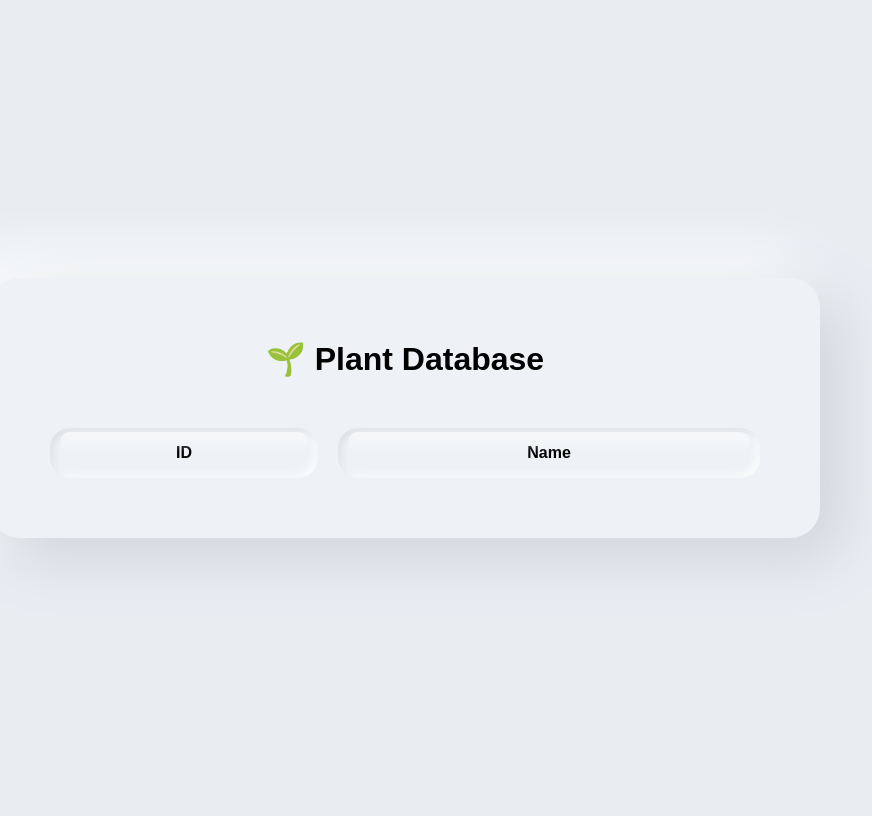
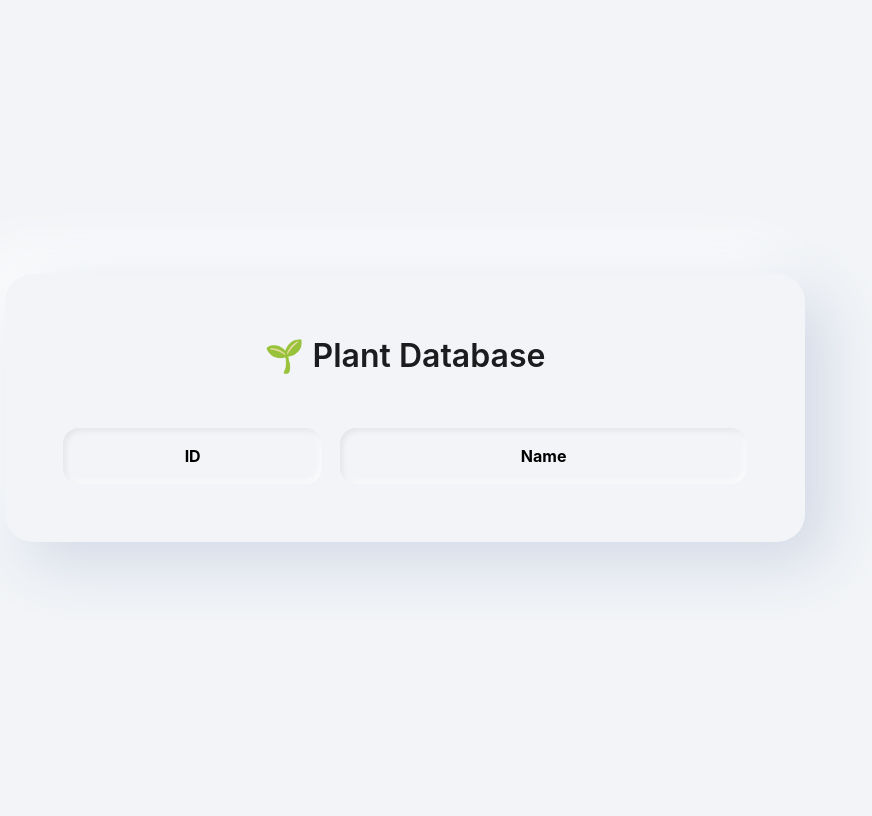
Before and after one commit to kiseki1705gd-ship-it/Blossom-Plant, a FastAPI app: page / in a window 1280 px wide. Shown: the whole page, without its empty margins (235-1107 px from the left). Run offline with FastAPI, Linux system fonts and the light colour scheme; lists and menus that the app fills with data are empty.

Commit message:
MacOS 26.1

```diff
--- a/plant_api/static/style.css
+++ b/plant_api/static/style.css
@@ -1,8 +1,8 @@
 body{
 
-    font-family: Arial;
+font-family:-apple-system,BlinkMacSystemFont,"SF Pro Display",sans-serif;
 
-    background:#e9edf2;
+background:#f2f4f7;
 
 height:100vh;
 
@@ -12,27 +12,36 @@ body{
 
 }
 
-/* container */
+/* card */
 
 .card{
 
-    width:750px;
+width:720px;
 
 padding:40px;
 
-    border-radius:30px;
+border-radius:28px;
 
-    background:#eef2f6;
+background:#f2f4f7;
 
 box-shadow:
-        20px 20px 60px #cfd4da,
+20px 20px 60px #d1d9e6,
 -20px -20px 60px #ffffff;
 
 }
 
+/* title */
+
 h1{
+
 text-align:center;
-    margin-bottom:30px;
+
+margin-bottom:35px;
+
+font-weight:600;
+
+color:#1c1c1e;
+
 }
 
 /* table */
@@ -43,68 +52,41 @@ table{
 
 border-collapse:separate;
 
-    border-spacing:20px;
+border-spacing:18px;
 
 }
 
-/* jelly element */
+/* cells */
 
-.gel{
+th, td{
 
-    padding:16px;
+padding:18px;
 
-    border-radius:20px;
+border-radius:16px;
 
-    background:#eef2f6;
+background:#f2f4f7;
 
 text-align:center;
 
 box-shadow:
 
-        inset 3px 3px 8px rgba(0,0,0,0.08),
-        inset -3px -3px 8px rgba(255,255,255,0.9);
+inset 2px 2px 6px rgba(0,0,0,0.08),
+inset -2px -2px 6px rgba(255,255,255,0.9);
 
-    position:relative;
-
-    transition:all .4s cubic-bezier(.2,1.8,.4,1);
+transition:all .25s ease;
 
 }
 
-/* liquid highlight */
+/* hover iOS feel */
 
-.gel::after{
+th:hover, td:hover{
 
-    content:"";
-
-    position:absolute;
-
-    top:4px;
-    left:10px;
-    right:10px;
-    height:40%;
-
-    border-radius:20px;
-
-    background:linear-gradient(
-        to bottom,
-        rgba(255,255,255,0.9),
-        rgba(255,255,255,0)
-    );
-
-    opacity:.7;
-
-}
-
-/* jelly hover */
-
-.gel:hover{
-
-    transform:scale(1.1);
+transform:scale(1.05);
 
 box-shadow:
 
-        inset 6px 6px 12px rgba(0,0,0,0.15),
-        inset -6px -6px 12px rgba(255,255,255,1),
-        0 10px 20px rgba(0,0,0,0.15);
+inset 4px 4px 10px rgba(0,0,0,0.12),
+inset -4px -4px 10px rgba(255,255,255,1),
+0 6px 16px rgba(0,0,0,0.15);
 
 }
--- a/plant_api/templates/index.html
+++ b/plant_api/templates/index.html
@@ -17,8 +17,8 @@
 
 <thead>
 <tr>
-<th class="gel">ID</th>
-<th class="gel">Name</th>
+<th>ID</th>
+<th>Name</th>
 </tr>
 </thead>
 
@@ -26,8 +26,8 @@
 
 {% for plant in plants %}
 <tr>
-<td class="gel">{{ plant.id }}</td>
-<td class="gel">{{ plant.name }}</td>
+<td>{{ plant.id }}</td>
+<td>{{ plant.name }}</td>
 </tr>
 {% endfor %}
 
```
Lines whose indentation alone changed are shown as unchanged.
